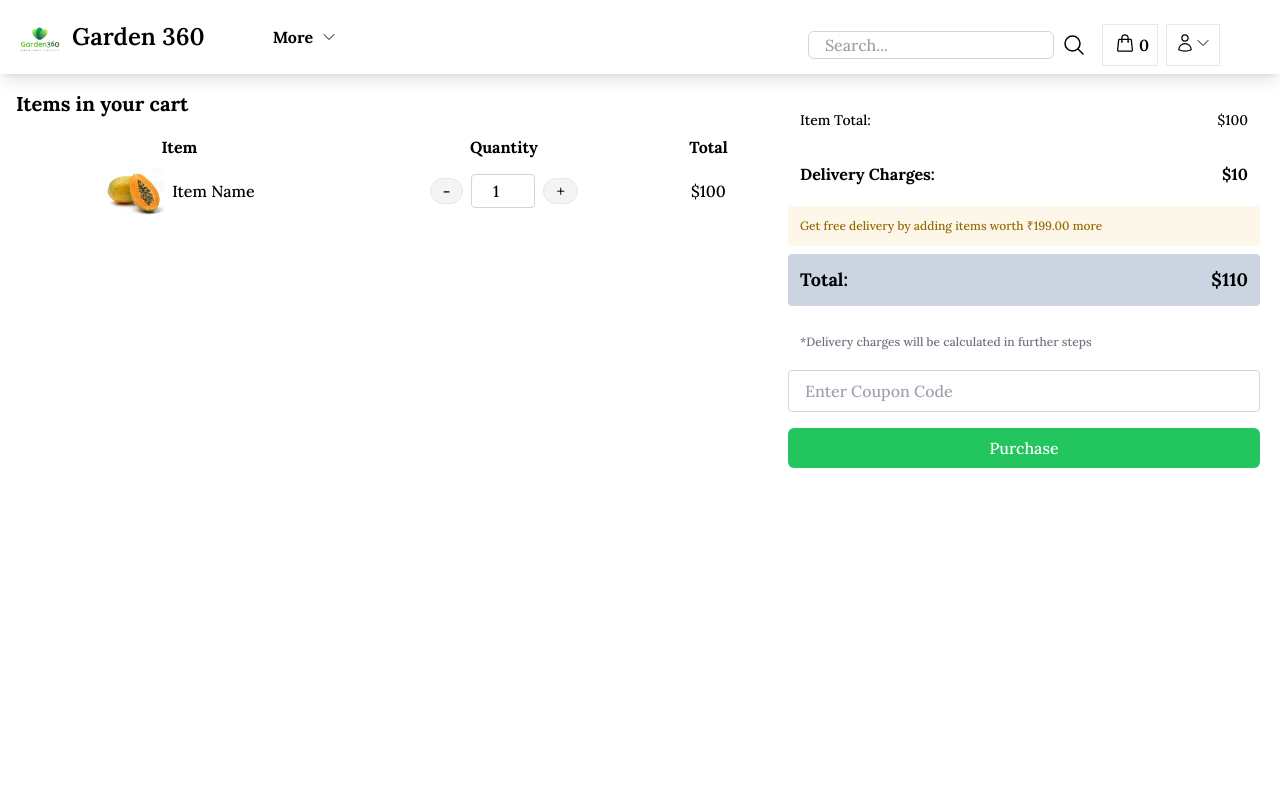
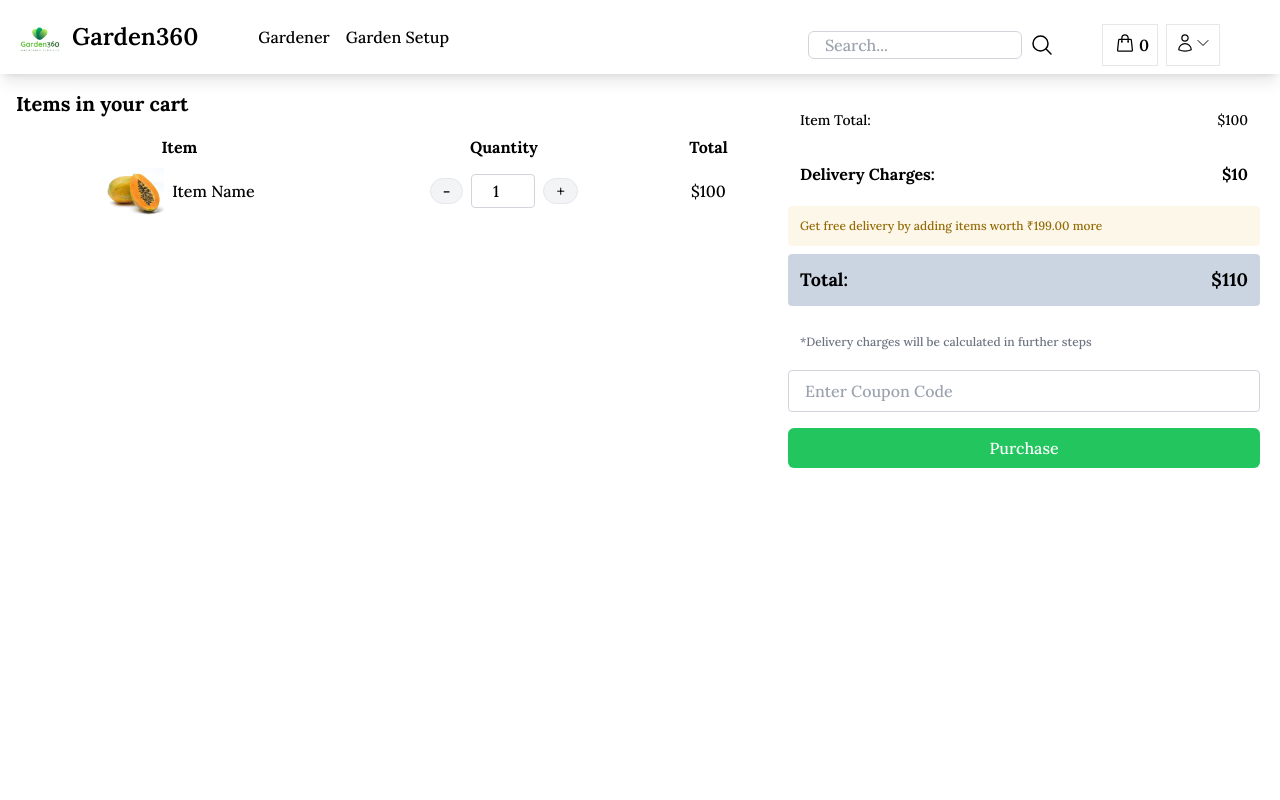
Before and after one commit to AmanPachori/E-commerce, a Next.js app: page /cart in a window 1280 px wide. Shown: the top 800 px of the page. Built offline with nearby package versions, Linux system fonts and the light colour scheme.

Commit message:
minor fixes

```diff
--- a/src/components/Navbar/index.js
+++ b/src/components/Navbar/index.js
@@ -30,45 +30,12 @@ const Index = () => {
                 />
               </div>
               <span className="self-center text-2xl font-semibold whitespace-nowrap dark:text-dark mr-5 ">
-                Garden 360
+                Garden360
               </span>
             </a>
-            <div className="ml-8 relative self-center ">
-              <button
-                className=" text-black font-black flex justify-between w-full px-4 py-2 text-center text-dark-700 bg-white focus:outline-none focus:shadow-outline-blue"
-                onClick={toggleMenu}
-              >
-                More
-                <svg
-                  xmlns="http://www.w3.org/2000/svg"
-                  fill="none"
-                  viewBox="0 0 24 24"
-                  strokeWidth={1.5}
-                  stroke="currentColor"
-                  className="w-4 h-4 self-center ml-2"
-                >
-                  <path
-                    strokeLinecap="round"
-                    strokeLinejoin="round"
-                    d="M19.5 8.25l-7.5 7.5-7.5-7.5"
-                  />
-                </svg>
-              </button>
-              {isOpen && (
-                <div className="absolute z-10 w-56 mt-2 space-y-2 bg-white rounded-sm shadow-lg overflow-y-auto max-h-60 my-3">
-                  <ul className="py-1">
-                    <li className="px-4 py-2 hover:bg-gray-50">
-                      <a href="#">Option 1</a>
-                    </li>
-                    <li className="px-4 py-2 hover:bg-gray-50">
-                      <a href="#">Option 2</a>
-                    </li>
-                    <li className="px-4 py-2 hover:bg-gray-50">
-                      <a href="#">Option 3</a>
-                    </li>
-                  </ul>
-                </div>
-              )}
+            <div className="ml-8 relative self-center flex ">
+              <p className="m-2">Gardener</p>
+              <p className="m-2">Garden Setup</p>
             </div>
           </div>
           <div className="mx-10" id="navbar-dropdown">
@@ -76,7 +43,7 @@ const Index = () => {
               <li className="flex self-center">
                 <input
                   type="Search"
-                  className="w-full h-7 px-4 py-3 rounded-md border border-gray-300 focus:outline-none focus:border-gray-500"
+                  className="w-3/4 h-7 px-4 py-3 rounded-md border border-gray-300 focus:outline-none focus:border-gray-500"
                   placeholder="Search..."
                 />
                 <button>
```
